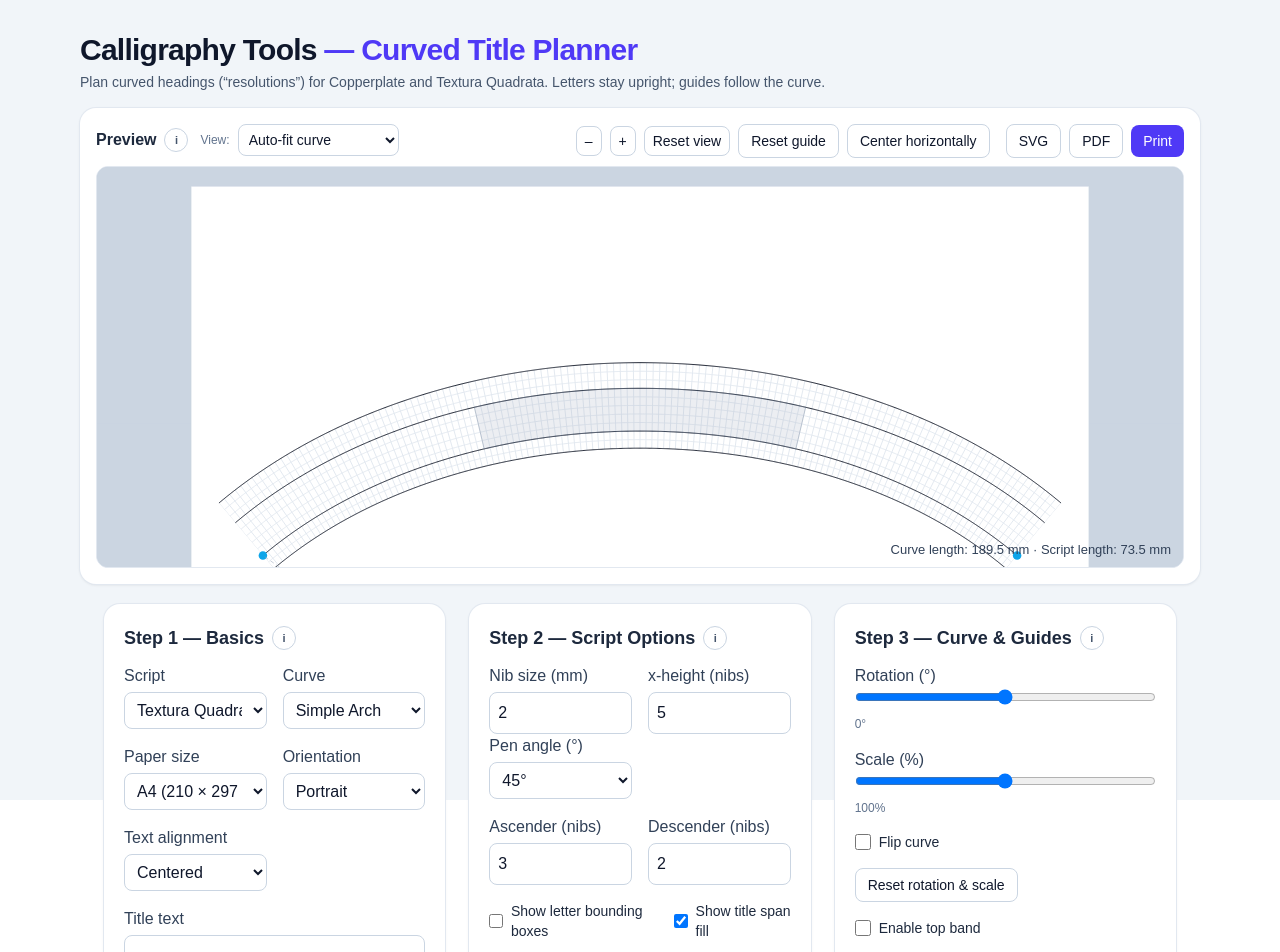
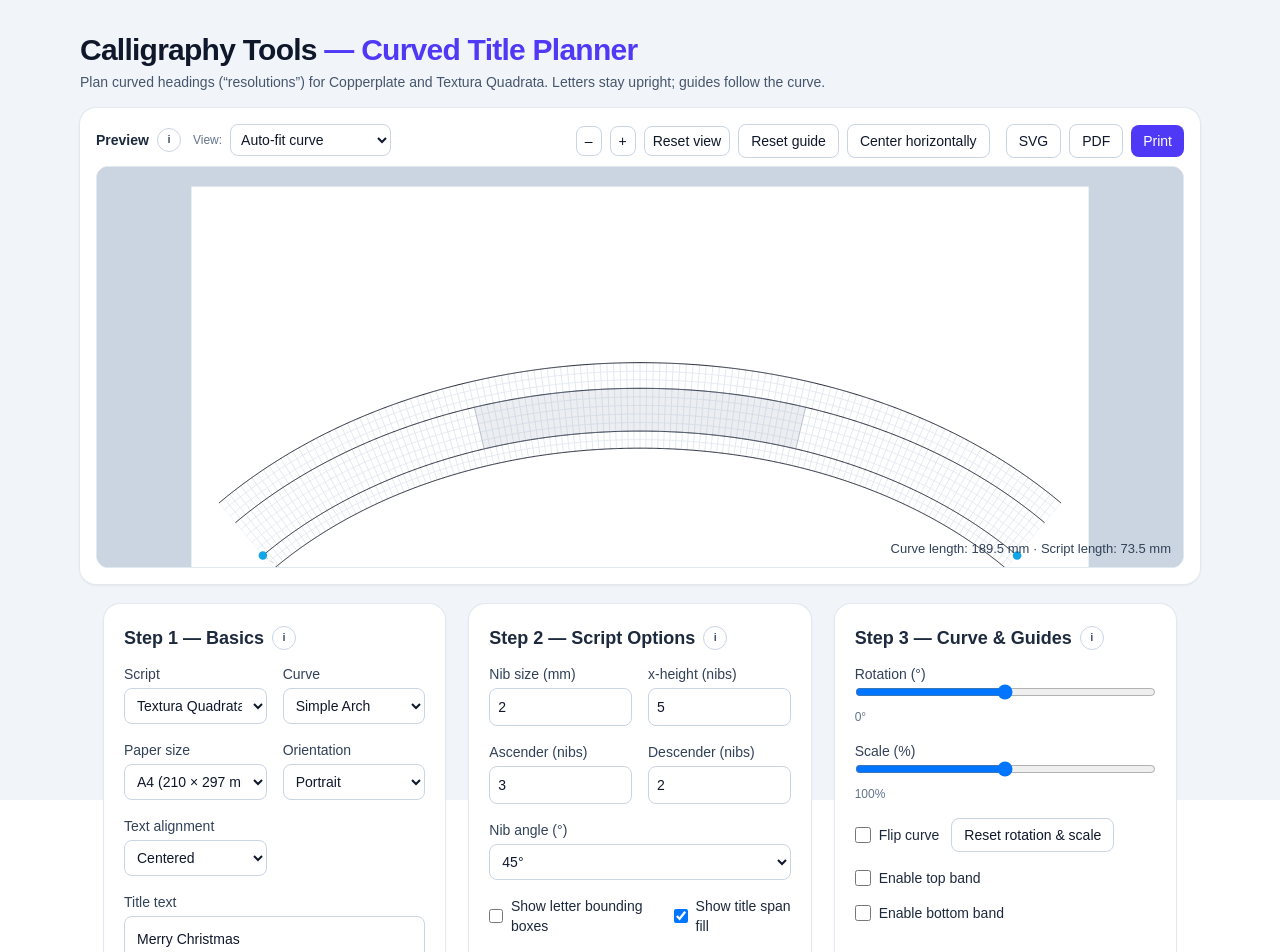
Before and after one commit to mashw/calligraphy-tools, a Next.js app: page /curve in a window 1280 px wide. Shown: the top 952 px of the page. Built offline with nearby package versions, Linux system fonts and the light colour scheme.

Commit message:
Adjust curve controls layout and reduce UI text sizing

```diff
--- a/src/app/curve/page.tsx
+++ b/src/app/curve/page.tsx
@@ -1575,7 +1575,7 @@ export default function CurvedTitlePage() {
 
 
   return (
-    <main className="min-h-screen text-slate-900 relative">
+    <main className="min-h-screen text-sm text-slate-900 relative">
       {/* FULL-VIEWPORT “PAINT OVER” LAYER */}
       <div className="fixed inset-0 -z-10 bg-slate-100" style={{ backgroundImage: 'none' }} />
 
@@ -2033,20 +2033,20 @@ export default function CurvedTitlePage() {
 
             <div className="sm:col-span-2">
               <label className="font-medium text-slate-700">Title text</label>
-              <input className="mt-1 w-full p-3 rounded-lg border border-slate-300 text-base" value={text} onChange={e => setText(e.target.value)} />
+              <input className="mt-1 w-full p-3 rounded-lg border border-slate-300 text-sm" value={text} onChange={e => setText(e.target.value)} />
             </div>
 
             {topBandEnabled && (
               <div className="sm:col-span-2">
                 <label className="font-medium text-slate-700">Top text</label>
-                <input className="mt-1 w-full p-3 rounded-lg border border-slate-300 text-base" value={topText} onChange={e => setTopText(e.target.value)} />
+                <input className="mt-1 w-full p-3 rounded-lg border border-slate-300 text-sm" value={topText} onChange={e => setTopText(e.target.value)} />
               </div>
             )}
 
             {bottomBandEnabled && (
               <div className="sm:col-span-2">
                 <label className="font-medium text-slate-700">Bottom text</label>
-                <input className="mt-1 w-full p-3 rounded-lg border border-slate-300 text-base" value={bottomText} onChange={e => setBottomText(e.target.value)} />
+                <input className="mt-1 w-full p-3 rounded-lg border border-slate-300 text-sm" value={bottomText} onChange={e => setBottomText(e.target.value)} />
               </div>
             )}
           </div>
@@ -2406,10 +2406,21 @@ export default function CurvedTitlePage() {
                     setNibText(String(Math.max(0.2, v)));
                   }}
                 />
-
-
+              </div>
               <div>
-                  <label className="font-medium text-slate-700">Pen angle (°)</label>
+                <label className="font-medium text-slate-700">x-height (nibs)</label>
+                <input type="number" step={0.5} min={1} max={8} className="mt-1 w-full p-2 rounded-lg border border-slate-300" value={xNib} onChange={e => setXNib(parseFloat(e.target.value || '5'))} />
+              </div>
+              <div>
+                <label className="font-medium text-slate-700">Ascender (nibs)</label>
+                <input type="number" step={0.5} min={0} max={8} className="mt-1 w-full p-2 rounded-lg border border-slate-300" value={ascNib} onChange={e => setAscNib(parseFloat(e.target.value || '3'))} />
+              </div>
+              <div>
+                <label className="font-medium text-slate-700">Descender (nibs)</label>
+                <input type="number" step={0.5} min={0} max={8} className="mt-1 w-full p-2 rounded-lg border border-slate-300" value={descNib} onChange={e => setDescNib(parseFloat(e.target.value || '2'))} />
+              </div>
+              <div className="col-span-2">
+                <label className="font-medium text-slate-700">Nib angle (°)</label>
                 <select
                   className="mt-1 w-full p-2 rounded-lg border border-slate-300"
                   value={penAngleDeg}
@@ -2420,20 +2431,6 @@ export default function CurvedTitlePage() {
                   <option value={45}>45°</option>
                 </select>
               </div>
-
-              </div>
-              <div>
-                <label className="font-medium text-slate-700">x-height (nibs)</label>
-                <input type="number" step={0.5} min={1} max={8} className="mt-1 w-full p-2 rounded-lg border border-slate-300" value={xNib} onChange={e => setXNib(parseFloat(e.target.value || '5'))} />
-              </div>
-              <div>
-                <label className="font-medium text-slate-700">Ascender (nibs)</label>
-                <input type="number" step={0.5} min={0} max={8} className="mt-1 w-full p-2 rounded-lg border border-slate-300" value={ascNib} onChange={e => setAscNib(parseFloat(e.target.value || '3'))} />
-              </div>
-              <div>
-                <label className="font-medium text-slate-700">Descender (nibs)</label>
-                <input type="number" step={0.5} min={0} max={8} className="mt-1 w-full p-2 rounded-lg border border-slate-300" value={descNib} onChange={e => setDescNib(parseFloat(e.target.value || '2'))} />
-              </div>
             </div>
           )}
 
@@ -2481,6 +2478,7 @@ export default function CurvedTitlePage() {
               <div className="text-xs text-slate-500 mt-1">{scalePct}%</div>
             </div>
 
+            <div className="flex flex-wrap items-center gap-3">
               <label className="inline-flex items-center gap-2 text-sm text-slate-800">
                 <input
                   type="checkbox"
@@ -2490,16 +2488,14 @@ export default function CurvedTitlePage() {
                 />
                 Flip curve
               </label>
-          </div>
-
-
-          <div className="mt-4">
               <button onMouseDown={e => e.preventDefault()} onClick={resetTransform} className="px-3 py-1.5 text-sm rounded-lg border border-slate-300 bg-white hover:bg-slate-50">
                 Reset rotation &amp; scale
               </button>
             </div>
-
-          <div className="mt-4 grid grid-cols-1 gap-3">
+          </div>
+
+          <div className="mt-4 space-y-3">
+            <div className="space-y-2">
               <label className="inline-flex items-center gap-2 text-sm text-slate-800">
                 <input
                   type="checkbox"
@@ -2510,19 +2506,21 @@ export default function CurvedTitlePage() {
                 Enable top band
               </label>
               {topBandEnabled && (
-              <div>
+                <div className="flex items-center gap-3">
                   <label className="font-medium text-slate-700">Top nib (mm)</label>
                   <input
                     type="number"
                     step="any"
                     min={0.2}
-                  className="mt-1 w-full p-2 rounded-lg border border-slate-300"
+                    className="w-full p-2 rounded-lg border border-slate-300"
                     value={topNibText}
                     onChange={e => setTopNibText(e.target.value)}
                   />
                 </div>
               )}
-
+            </div>
+
+            <div className="space-y-2">
               <label className="inline-flex items-center gap-2 text-sm text-slate-800">
                 <input
                   type="checkbox"
@@ -2533,18 +2531,19 @@ export default function CurvedTitlePage() {
                 Enable bottom band
               </label>
               {bottomBandEnabled && (
-              <div>
+                <div className="flex items-center gap-3">
                   <label className="font-medium text-slate-700">Bottom nib (mm)</label>
                   <input
                     type="number"
                     step="any"
                     min={0.2}
-                  className="mt-1 w-full p-2 rounded-lg border border-slate-300"
+                    className="w-full p-2 rounded-lg border border-slate-300"
                     value={bottomNibText}
                     onChange={e => setBottomNibText(e.target.value)}
                   />
                 </div>
               )}
+            </div>
           </div>
         </div>
       </section>
```
Lines whose indentation alone changed are shown as unchanged.
